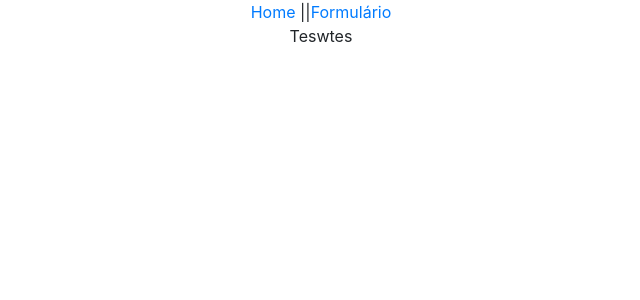
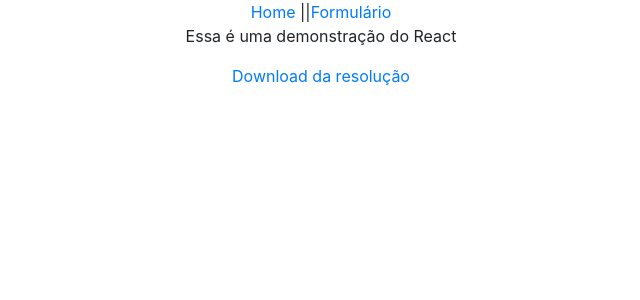
Before and after one commit to jefponte/pit, a React (Create React App) app: page / in a window 1280 px wide. Shown: the top 300 px of the page, without its empty margins (319-959 px from the left). Built offline with nearby package versions, Linux system fonts and the light colour scheme.

Commit message:
Download da resolução.

```diff
--- a/src/App.js
+++ b/src/App.js
@@ -4,6 +4,7 @@ import Post from './components/Post';
 import {BrowserRouter as Router, Route, Switch} from 'react-router-dom';
 import Pagina404 from './pages/Pagina404';
 import Header from './components/Header';
+import Home from './pages/Home';
 
 function App() {
   return (
@@ -13,7 +14,7 @@ function App() {
         <Header/>
         <Switch >
           <Route  exact path='/'>
-            Teswtes
+            <Home/>
           </Route>
           <Route path='/form'>
            <Post/>
--- /dev/null
+++ b/src/pages/Home.jsx
@@ -0,0 +1,17 @@
+import React from 'react';
+import imagem from '../assets/img/404.png';
+import resolucao from  '../doc/resolucao.pdf';
+import { Button } from '@material-ui/core';
+
+const Home = () => {
+
+    return (
+        <main>
+            <p>Essa é uma demonstração do React</p>
+            <a href={resolucao} target="_blank">Download da resolução</a>
+
+        </main>
+        );
+
+}
+export default Home;
```
Also changed, not shown: 1 other file (tests, documents, lock files or other folders).
